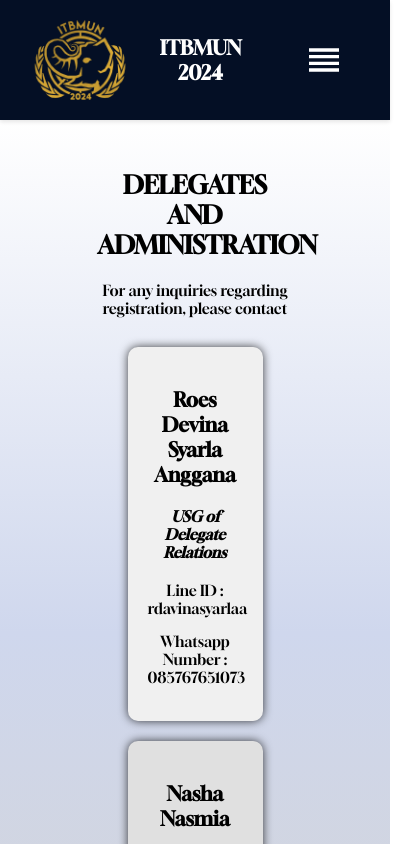
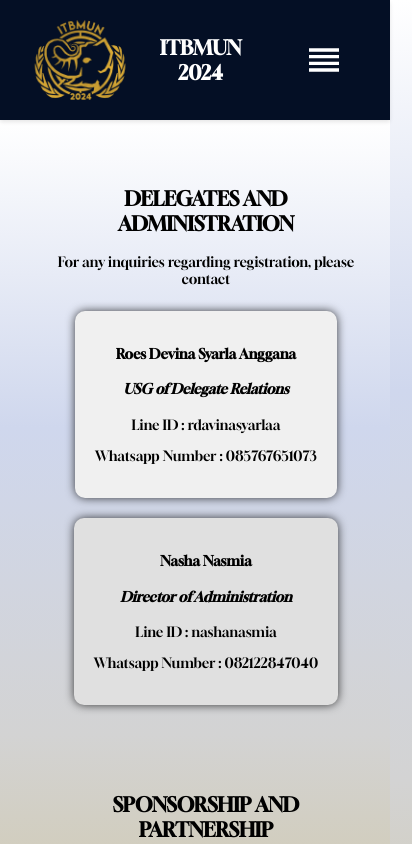
Before and after one commit to wigaandini/ITBMUN-2024-Website, a React (Create React App) app: page /contact in a window 390 px wide. Shown: the top 844 px of the page, 412 px wide, since content can reach past the window. Built offline with nearby package versions, Linux system fonts and the light colour scheme.

Commit message:
fixing media screen contact

```diff
--- a/src/styles/contact.css
+++ b/src/styles/contact.css
@@ -120,13 +120,36 @@
 
 @media screen and (max-width: 1000px) {
   .SubContact {
-    width: 50%;
+    width: 80%;
+    margin: 20px auto;
   }
+
   .ContactInfo {
     flex-direction: column;
+    margin: 0 auto;
   }
+
+  .ContactInfo > * {
+    margin-bottom: 15px;
+  }
+
   .Left,
   .Right {
-    margin: 10px;
+    margin: 10px auto;
+  }
+
+  .Title {
+    font-size: 30px;
+  }
+
+  .SubContact h2 {
+    font-size: 20px;
+  }
+
+  .SubContact p,
+  .ContactInfo h3,
+  .ContactInfo h4,
+  .ContactInfo p {
+    font-size: 14px;
   }
 }
```
